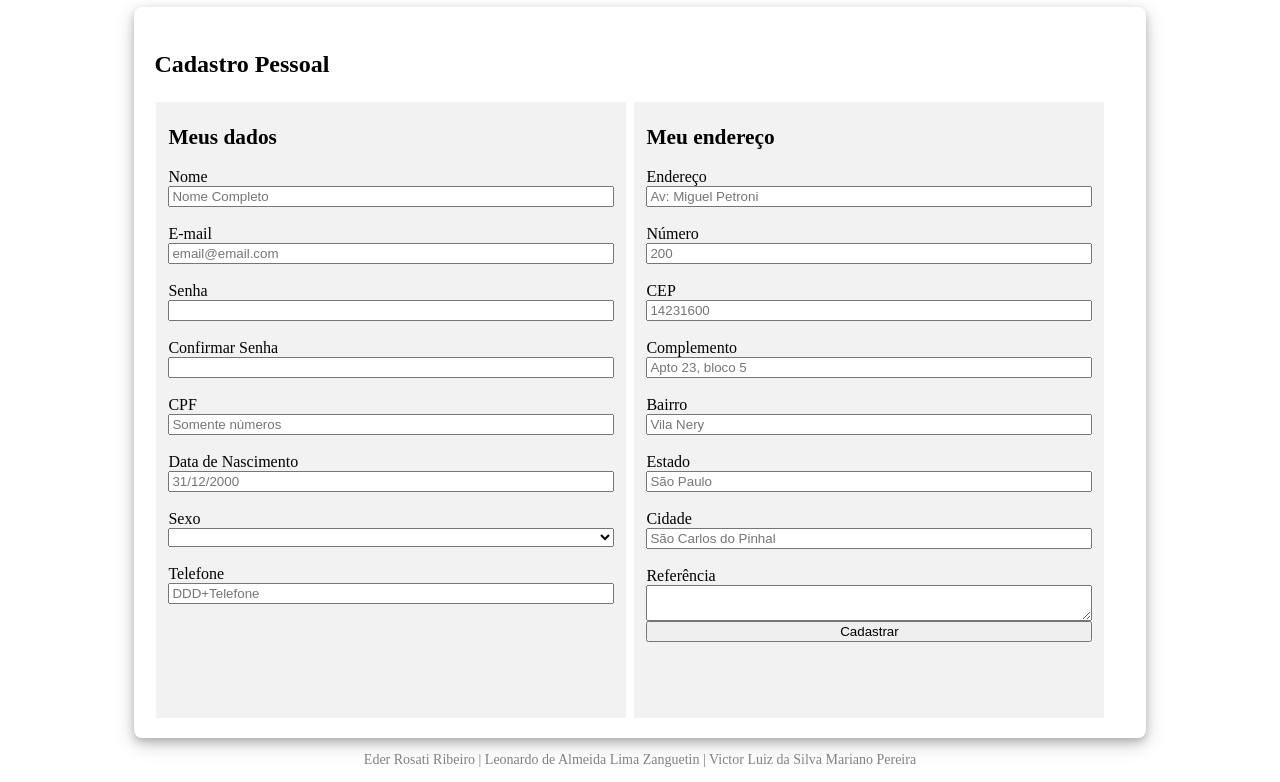
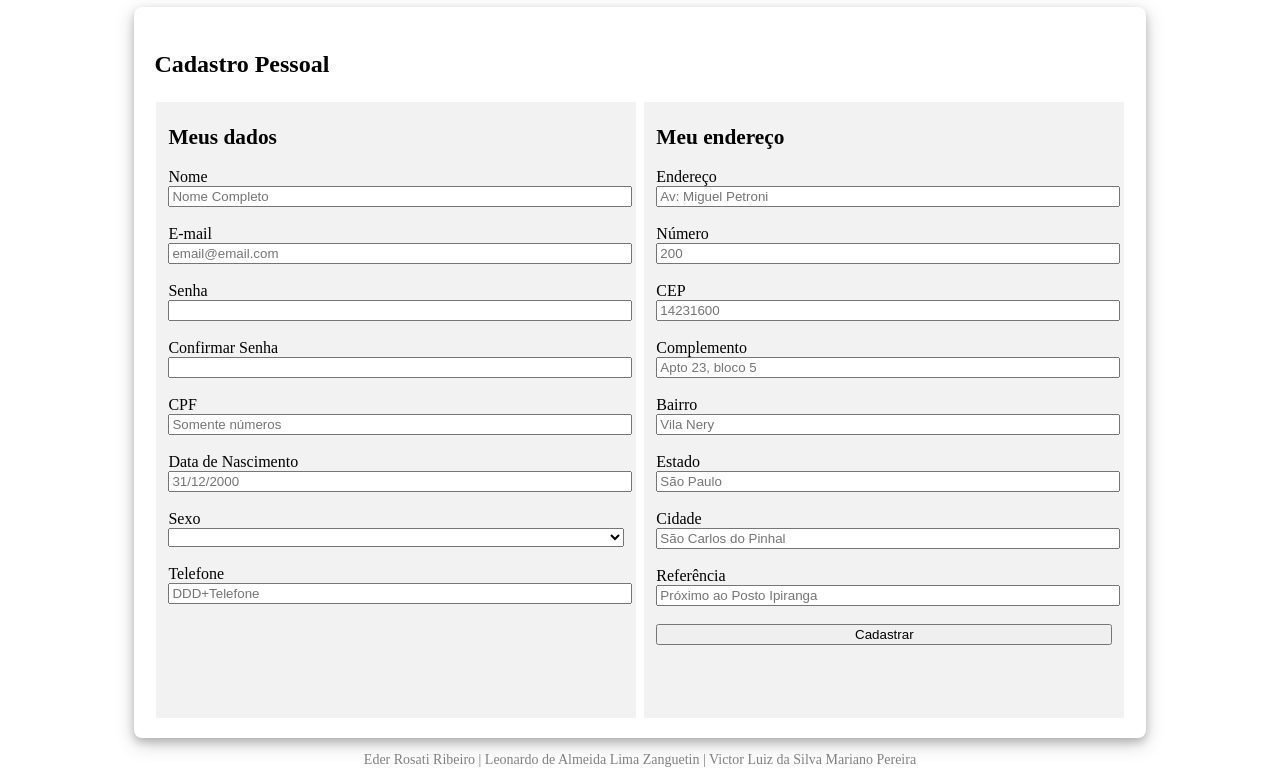
Before and after one commit to ederrr/PetShop, a plain HTML site: page cadastro-pessoal.html in a window 1280 px wide. Shown: the part 200-982 px from the top of the page. Drawn offline with Linux system fonts and the light colour scheme.

Commit message:
Ajustes na pagina cadastro para o chrome

```diff
--- a/cadastro-pessoal.css
+++ b/cadastro-pessoal.css
@@ -78,13 +78,18 @@ article h2 {
 }
 
 fieldset {
-	width: 45%;
+	width: 46%;
 	min-height: 600px;
 	display: inline-grid;
 	border: 0px;
 	background-color: rgb(242, 242, 242);
 	margin-bottom: 10px;
 	vertical-align: top;
+
+}
+
+input, text-area, select{
+	width: 100%;
 }
 
 #envio {
--- a/cadastro-pessoal.html
+++ b/cadastro-pessoal.html
@@ -96,8 +96,8 @@
 				<input type="text" name="telefone" placeholder="São Carlos do Pinhal" value="">
 			<br>
 			<label>Referência<br></label>
-				<textarea name="referencia" placeholder="Perto do posto Ipiranga" value="">
-				</textarea>
+				<input type="text" name="telefone" placeholder="Próximo ao Posto Ipiranga" value="">
+			<br>
 			<input type="submit" value="Cadastrar" id="envio">
 		</fieldset>
 		</form>
```
